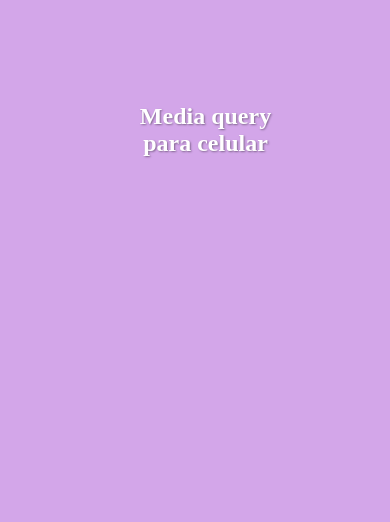
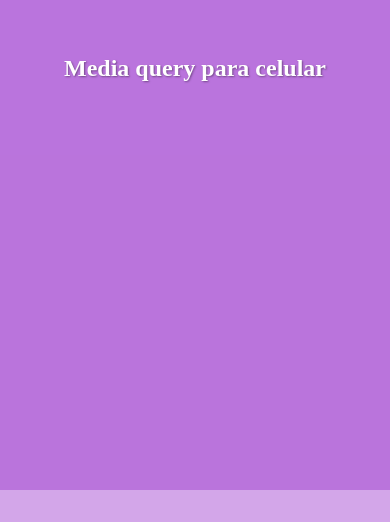
Before and after one commit to Debug-Matheus/projeto-mediaquery-iframe, a plain HTML site: page telaiphone.html in a window 390 px wide. Shown: the part 354-876 px from the top of the page. After the commit the page ends 844 px from the top, so only its background shows below. Drawn offline with Linux system fonts and the light colour scheme.

Commit message:
corrigido erro da linha no telaiphone

```diff
--- a/telaiphone.html
+++ b/telaiphone.html
@@ -5,19 +5,16 @@
     <meta name="viewport" content="width=device-width, initial-scale=1.0">
     <title>Tela celular</title>
     <style>
-        body{
+        html,body{
             margin: 0;
             padding: 0;
-            position: absolute;
-            top: 78%;
-            left: 55%;
-            transform: translate(-55%, -50%);
-            height: 435px;
-            width: 180px;
+            height: 100%;
+            width: 100%;
             border: none;
-            border-radius: 20px;
             background-color: rgba(153, 50, 204, 0.432);
-            overflow: hidden;
+            display: flex;
+            justify-content: center;
+            align-items: center;
         }
         h1{
             color: white;
```
